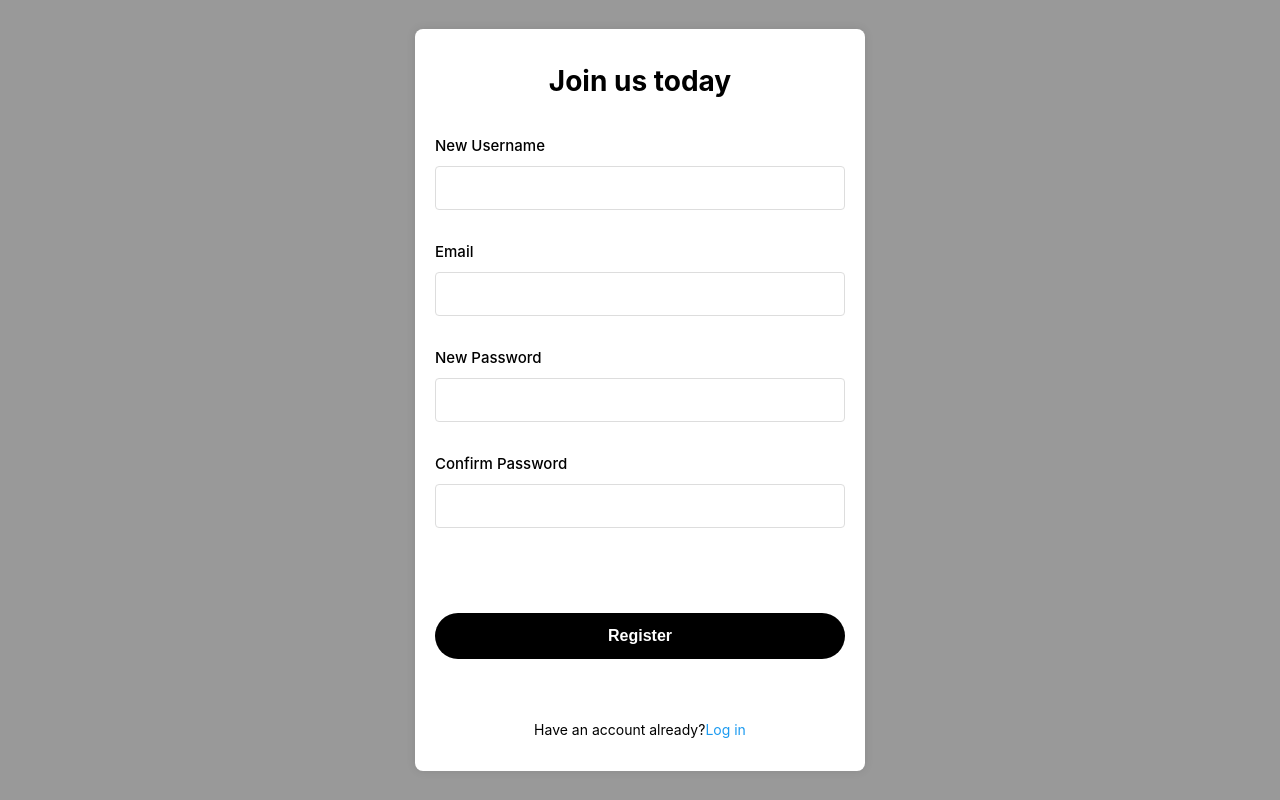
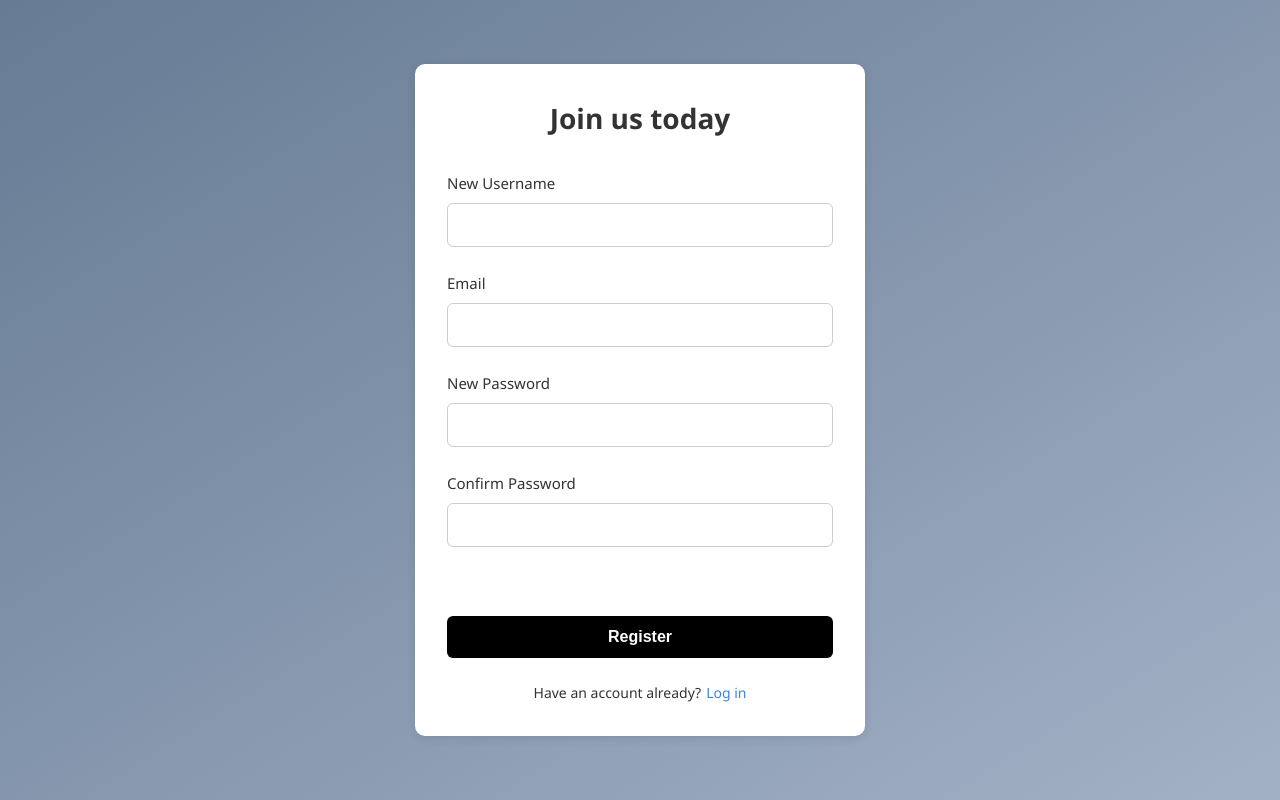
Before and after one commit to bilibilistack/CITS5505MasterGroup3, a Flask app: page /register in a window 1280 px wide. Run offline with Flask 3, Linux system fonts and the light colour scheme; some libraries are stand-ins or nearby versions.

Commit message:
Update main.css file to unify styles
This commit updates the main.css file to align with the styles of other pages.
Major changes include:
- Changed background to a blue gradient
- Updated container styles
- Adjusted fonts to match upload page
- Modified form elements for visual consistency
- Updated button and input field styles

This is the first step in creating a unified design system across the login and signup pages.

```diff
--- a/app/static/login/main.css
+++ b/app/static/login/main.css
@@ -6,10 +6,11 @@
 
 /* Set body styles */
 body {
-    font-family: -apple-system, BlinkMacSystemFont, 'Segoe UI', Roboto, Helvetica, Arial, sans-serif;
-    background-color: rgba(128, 128, 128, 0.8);
-    color: #000;
+    font-family: 'Segoe UI', Tahoma, Geneva, Verdana, sans-serif;
+    background: linear-gradient(to bottom right, #667b94, #a3b1c6);
+    color: #333;
     line-height: 1.6;
+    min-height: 100vh;
 }
 
 .container {
@@ -22,26 +23,26 @@ body {
 
 /* Form container styles */
 .form-container {
-    background-color: #fff;
-    border-radius: 8px;
-    box-shadow: 0 0 10px rgba(0, 0, 0, 0.1);
+    background-color: white;
+    border-radius: 10px;
+    box-shadow: 0 2px 10px rgba(0, 0, 0, 0.1);
     width: 100%;
     max-width: 450px;
-    padding: 30px 20px;
+    padding: 2rem;
 }
 
 /* Heading styles */
 h1 {
     text-align: center;
-    margin-bottom: 40px;
-    color: #000;
-    font-size: 28px;
-    font-weight: 700;
+    margin-bottom: 1.5rem;
+    color: #333;
+    font-size: 1.75rem;
+    font-weight: 600;
 }
 
 /* Form group styles */
 .form-group {
-    margin-bottom: 30px;
+    margin-bottom: 1.5rem;
 }
 
 /* Label styles */
@@ -50,15 +51,15 @@ label {
     margin-bottom: 8px;
     font-weight: 500;
     font-size: 15px;
-    color: #000;
+    color: #333;
 }
 
 /* Input field styles */
 input {
     width: 100%;
     padding: 12px;
-    border: 1px solid #ddd;
-    border-radius: 4px;
+    border: 1px solid #ccc;
+    border-radius: 6px;
     font-size: 16px;
     transition: border-color 0.3s;
 }
@@ -66,40 +67,41 @@ input {
 /* Input field focus styles */
 input:focus {
     outline: none;
-    border-color: #1d9bf0;
+    border-color: #3b82f6;
 }
 
 /* Button styles */
 .btn {
     width: 100%;
-    padding: 14px;
-    background-color: #000;
+    padding: 12px;
+    background-color: #3b82f6;
     color: white;
     border: none;
-    border-radius: 25px;
+    border-radius: 6px;
     font-size: 16px;
-    font-weight: 600;
+    font-weight: 500;
     cursor: pointer;
     transition: background-color 0.3s;
-    margin-top: 20px;
-    margin-bottom: 30px;
+    margin-top: 10px;
 }
 
 /* Button hover styles */
 .btn:hover {
-    background-color: #333;
+    background-color: #2563eb;
 }
 
 /* Form footer styles */
 .form-footer {
     text-align: center;
     font-size: 14px;
+    margin-top: 1.5rem;
 }
 
 /* Form footer link styles */
 .form-footer a {
-    color: #1d9bf0;
+    color: #3b82f6;
     text-decoration: none;
+    margin-left: 5px;
 }
 
 /* Form footer link hover styles */
```
Also changed, not shown: other parts of app/static/login/main.css (+0 -68 lines).
